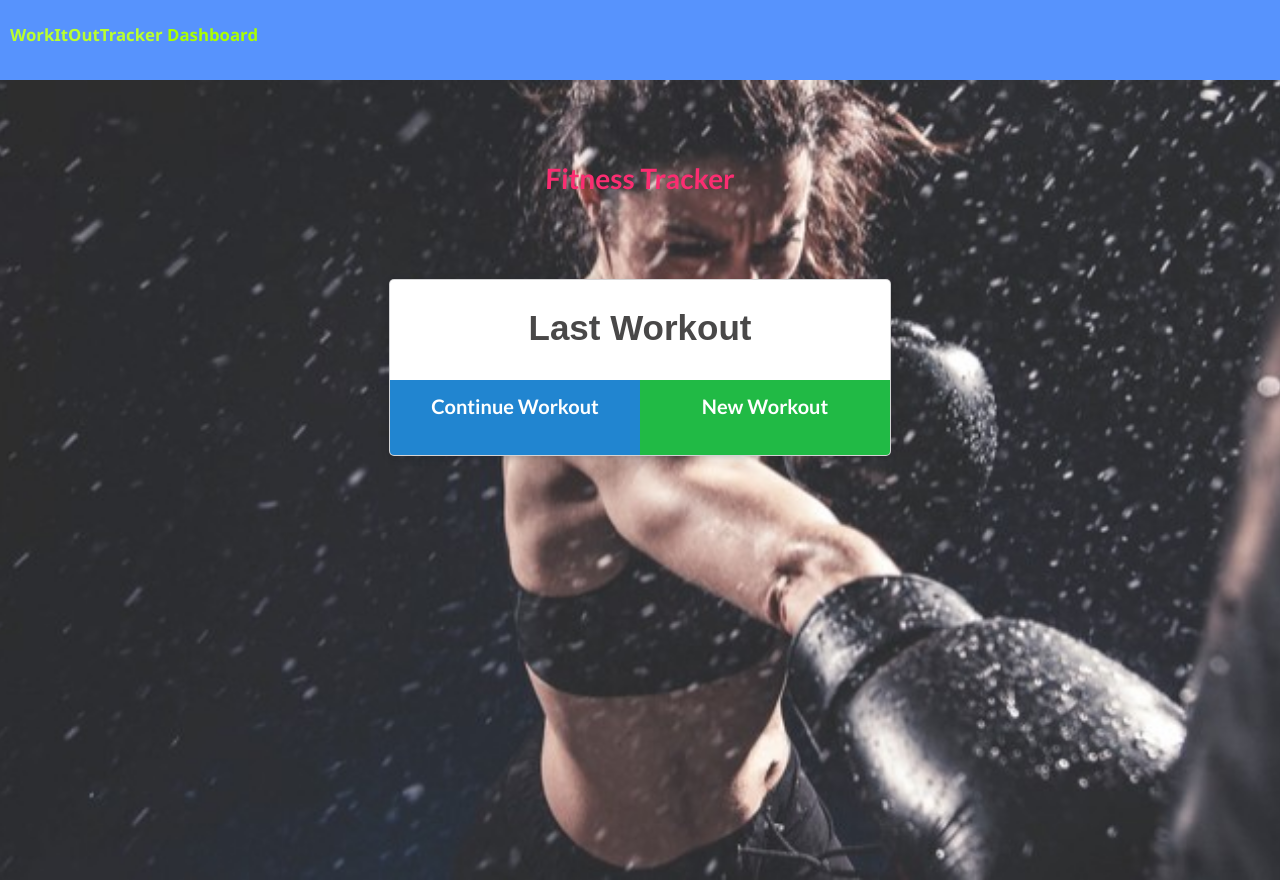
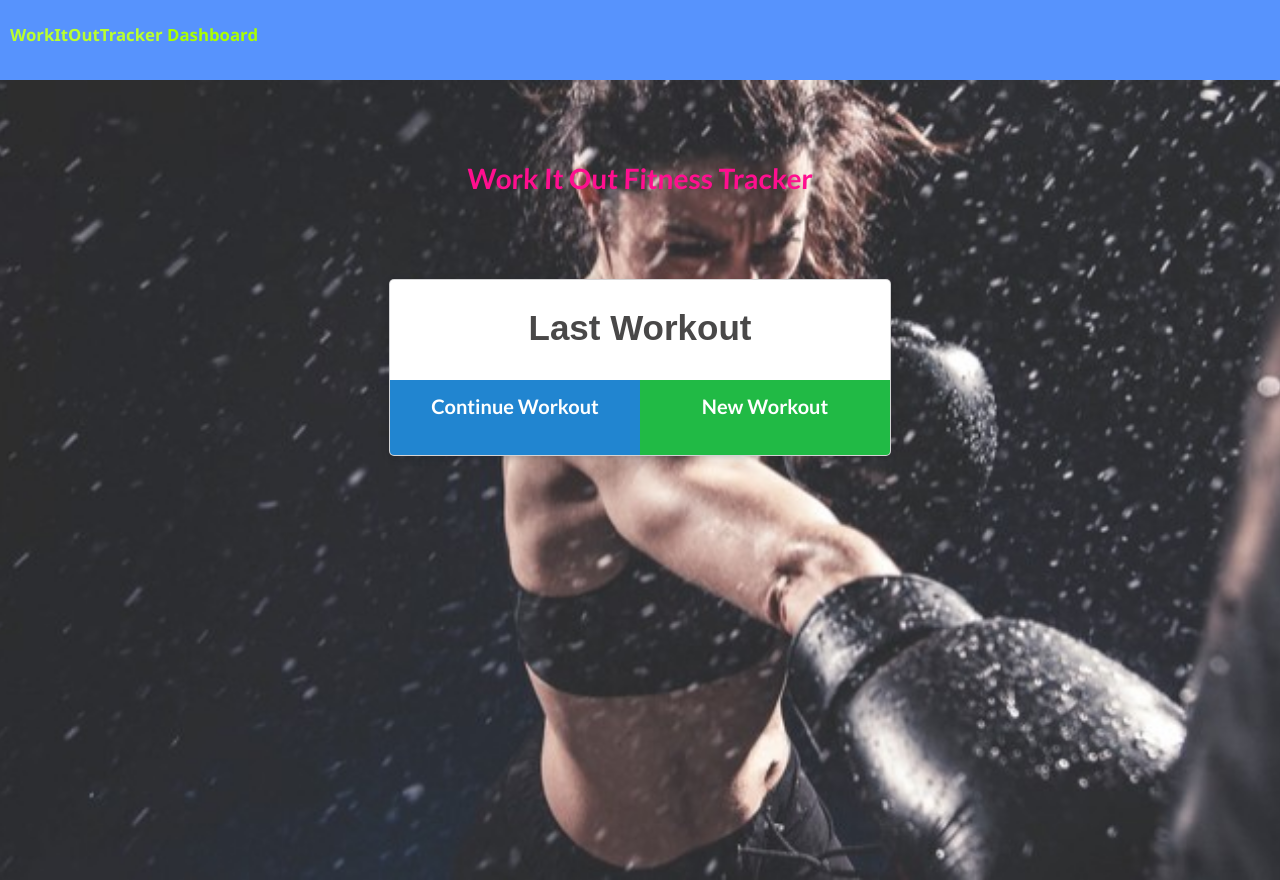
Before and after one commit to nnismithllc/WorkItTrack, a website: page public/index.html in a window 1280 px wide. Drawn offline with nearby package versions, Linux system fonts and the light colour scheme; no server answers; files whose address does not match are found by name.

Commit message:
updated header style

```diff
--- a/public/index.html
+++ b/public/index.html
@@ -17,7 +17,7 @@
   </nav>
   <div class="wrapper workout">
     <header>
-      <h1>Fitness Tracker</h1>
+      <h1> Work It Out Fitness Tracker</h1>
     </header>
     <div class="ui container workout">
       <div class="ui raised card m-auto">
--- a/public/style.css
+++ b/public/style.css
@@ -44,8 +44,9 @@ header {
   padding-top: 80px;
   text-align: center;
   font-size: 5rem;
-  color: rgb(251, 45, 113);
-  font-weight: bolder
+  color: rgb(255, 15, 143);
+  font-weight: bolder;
+  font-family: Impact, Haettenschweiler, 'Arial Narrow Bold', sans-serif;
 }
 
 header h1 {
```
